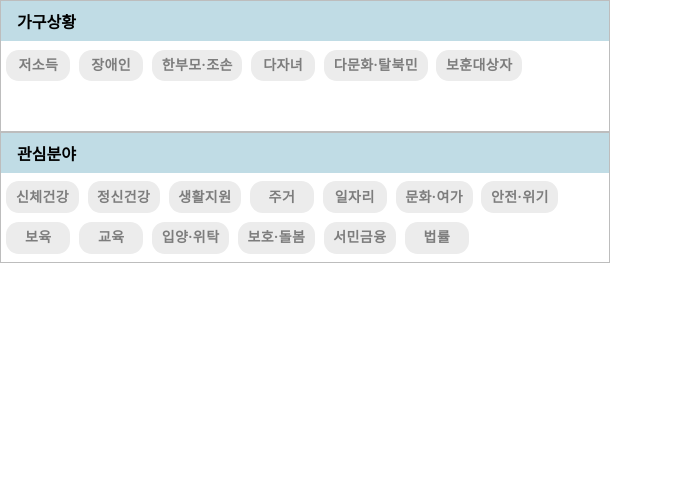
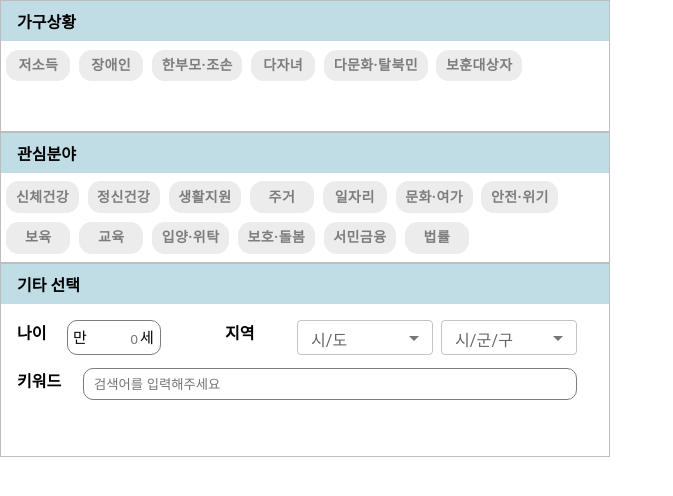
Before and after one commit to googoo9918/software-project-bokha, a React (Vite) app in the folder client/: page /search in a window 1280 px wide. Shown: the top 496 px of the page, without its empty margins (0-673 px from the left). Built offline with nearby package versions, Linux system fonts and the light colour scheme.

Commit message:
feat: 기타 선택 ui 구현

```diff
--- /dev/null
+++ b/client/src/components/EtcBox/EtcBox.jsx
@@ -0,0 +1,84 @@
+import {
+  EtcBoxContainer,
+  EtcTitle,
+  EtcContent,
+  RegionSelect,
+  AgeBox,
+  RegionBox,
+  KeywordBox
+} from "./EtcBox.styled";
+import { StyledEngineProvider } from '@mui/styled-engine'
+import {
+  FormControl,
+  InputLabel,
+  MenuItem
+} from '@mui/material';
+
+function EtcBox() {
+  const sido = ['서울특별시', '부산광역시', '대구광역시', '인천광역시',
+                '광주광역시', '대전광역시', '울산광역시', '세종특별자치시',
+                '경기도', '강원도', '충청북도', '충청남도', '전라북도',
+                '전라남도', '경상북도', '경상남도', '제주특별자치도'];
+  const seoulGu = ['종로구', '중구', '용산구', '성동구', '광진구', '동대문구',
+                  '중랑구', '성북구', '강북구', '도봉구', '노원구', '은평구',
+                  '서대문구', '마포구', '양천구', '강서구', '구로구', '금천구',
+                  '영등포구', '동작구', '관악구', '서초구', '강남구', '송파구', '강동구'];
+
+
+  return(
+    <StyledEngineProvider injectFirst>
+      <EtcBoxContainer>
+        <EtcTitle>
+          <div id="category-box__title">기타 선택</div>
+        </EtcTitle>
+        <EtcContent>
+          <AgeBox>
+            <div className="etc-label">나이</div>
+            <div id="etc-age__box">
+              <div className="etc-age__text" >만</div>
+              <input type="text" id="etc-age__input" placeholder="0"></input>
+              <div className="etc-age__text">세</div>
+            </div>
+          </AgeBox>
+          <RegionBox>
+            <div className="etc-label">지역</div>
+            <FormControl size="small" className="etc-region__form">
+              <InputLabel className="etc-region__input-label">시/도</InputLabel>
+              <RegionSelect
+                label="시/도"
+              >
+                {
+                  sido &&
+                  sido.map((el, idx) => (
+                    <MenuItem value={idx} key={idx}>{el}</MenuItem>
+                  ))
+                }
+              </RegionSelect>
+            </FormControl>
+            <FormControl size="small" className="etc-region__form">
+              <InputLabel className="etc-region__input-label">시/군/구</InputLabel>
+              <RegionSelect
+                label="시/군/구"
+              >
+                {
+                  seoulGu &&
+                  seoulGu.map((el, idx) => (
+                    <MenuItem value={idx} key={idx}>{el}</MenuItem>
+                  ))
+                }
+              </RegionSelect>
+            </FormControl>
+          </RegionBox>
+          <KeywordBox>
+            <div className="etc-label">키워드</div>
+            <input type="text"
+                id="etc-keyword__input"
+                placeholder="검색어를 입력해주세요"></input>
+          </KeywordBox>
+        </EtcContent>
+      </EtcBoxContainer>
+    </StyledEngineProvider>
+  )
+}
+
+export default EtcBox;
--- /dev/null
+++ b/client/src/components/EtcBox/EtcBox.styled.js
@@ -0,0 +1,92 @@
+import styled from 'styled-components';
+import {
+  CategoryBoxContainer,
+  CategoryTitle,
+  CategoryContent
+} from '../CategoryBox/CategoryBox.styled';
+import Select from '@mui/material/Select';
+
+export const EtcBoxContainer = styled(CategoryBoxContainer)`
+  height: 12rem;
+`;
+
+export const EtcTitle = styled(CategoryTitle)``;
+
+export const EtcContent = styled(CategoryContent)`
+  display: flex;
+  flex-wrap: wrap;
+  position: relative;
+
+  .etc-label {
+    width: 4rem;
+    height: 2rem;
+    font-weight: 700;
+    font-size: 16px;
+  }
+
+`;
+
+export const RegionSelect = styled(Select)`
+  width: 8.5rem;
+  height: 2.2rem;
+`;
+
+export const AgeBox = styled.div`
+  width: 9rem;
+  height: 1.625rem;
+  display: flex;
+  justify-content: space-between;
+  position: absolute;
+  top: 1rem;
+  left: 1rem;
+
+  #etc-age__box {
+    width: 6rem;
+    height: 1.4rem;
+    display: flex;
+    font-size: 15px;
+    border: 1px solid #7D7D7D;
+    border-radius: 0.625rem;
+    padding: 5px;
+  }
+
+  .etc-age__text {
+    width: 0.9375rem;
+    height: 1.5625rem;
+  }
+
+  #etc-age__input {
+    width: 3rem;
+    height: 1.5625rem;
+    border: none;
+    text-align: right;
+    outline: none;
+  }
+`;
+
+export const RegionBox = styled.div`
+  width: 22rem;
+  height: 2.6rem;
+  display: flex;
+  justify-content: space-between;
+  position: absolute;
+  top: 1rem;
+  left: 14rem;
+`;
+
+export const KeywordBox = styled.div`
+  width: 35rem;
+  display: flex;
+  justify-content: space-between;
+  position: absolute;
+  top: 4rem;
+  left: 1rem;
+
+  #etc-keyword__input {
+    width: 30rem;
+    outline: none;
+    border: 1px solid #7D7D7D;
+    border-radius: 0.625rem;
+    padding-left: 10px;
+  }
+`;
--- a/client/src/pages/SearchPage.jsx
+++ b/client/src/pages/SearchPage.jsx
@@ -1,4 +1,5 @@
 import CategoryBox from "../components/CategoryBox/CategoryBox";
+import EtcBox from "../components/EtcBox/EtcBox";
 import { useState } from "react";
 
 function SearchPage() {
@@ -22,6 +23,7 @@ function SearchPage() {
           buttons={interestList}
           state={interest}
           handler={setInterest}></CategoryBox>
+      <EtcBox></EtcBox>
     </div>
   )
 }
```
